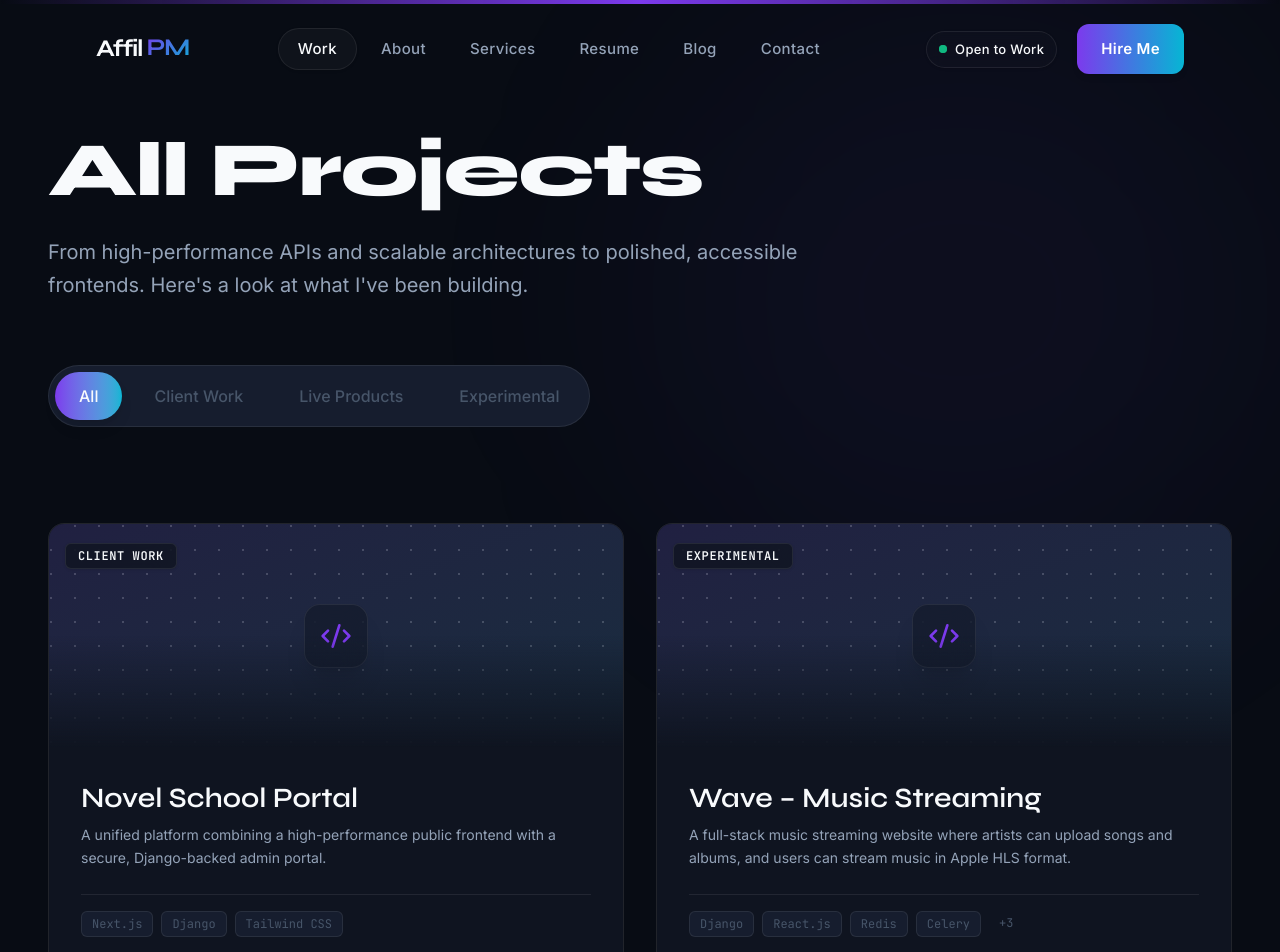
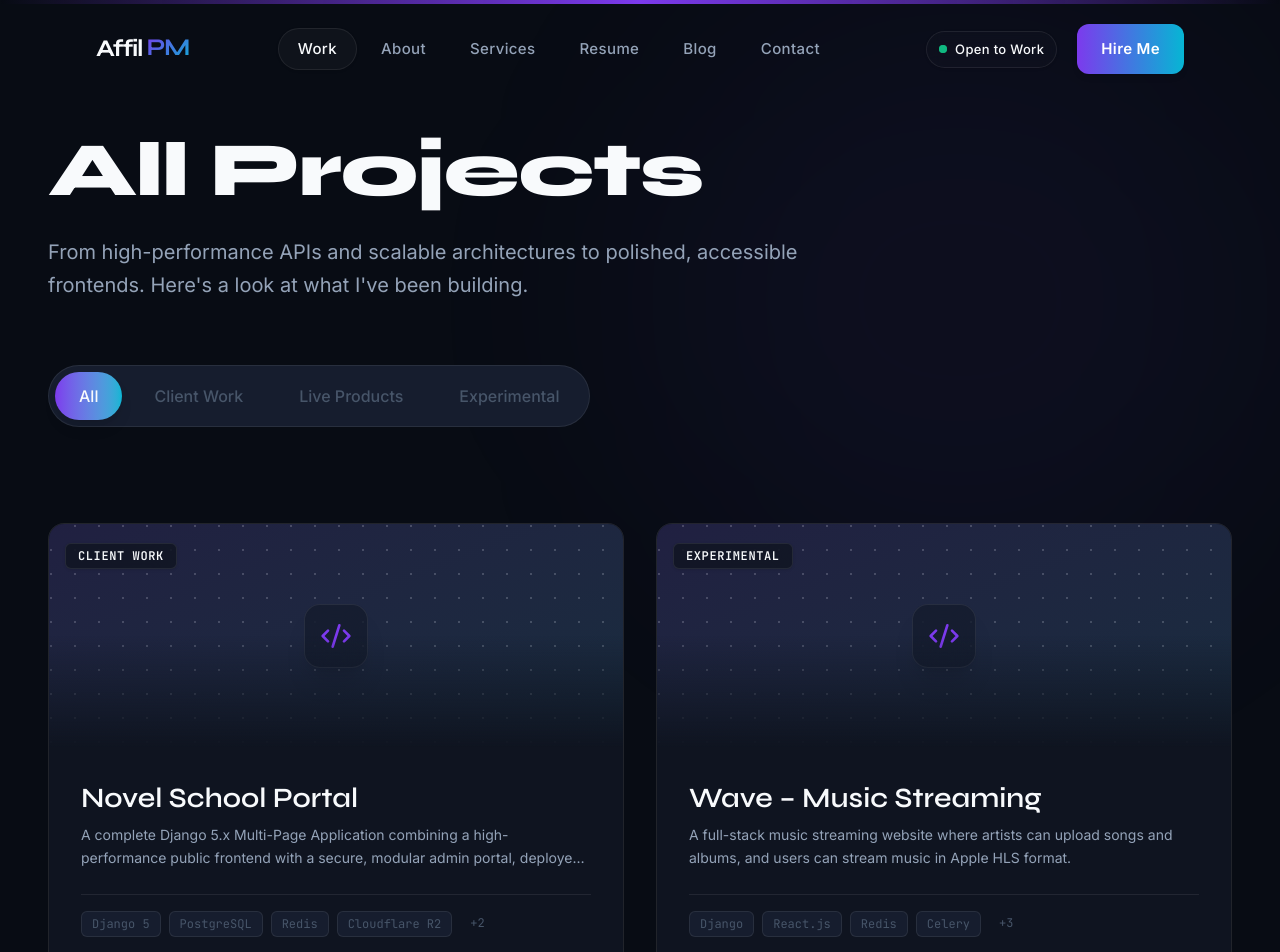
Before and after one commit to affilpm/portfolio-v3-nextjs, a Next.js app: page /work in a window 1280 px wide. Shown: the top 952 px of the page. Built offline with nearby package versions, Linux system fonts and the light colour scheme.

Commit message:
docs: enrich novel school project details with comprehensive tech stack and infrastructure data

```diff
--- a/src/data/projects.ts
+++ b/src/data/projects.ts
@@ -19,12 +19,24 @@ export const projects: Project[] = [
     title: "Novel School Portal",
     category: "Client Work",
     problem:
-      "Traditional school websites suffer from static content and poor mobile responsiveness.",
+      "A fast, modern, and SEO-optimized web presence was needed with a comprehensive admin CMS for school management, requiring enterprise-grade deployment and media scaling.",
     solution:
-      "A unified platform combining a high-performance public frontend with a secure, Django-backed admin portal.",
-    stack: ["Next.js", "Django", "Tailwind CSS"],
-    features: ["HttpOnly Auth", "Dynamic SEO", "Admin Portal"],
-    impact: "Delivered 100% Lighthouse score and streamlined admin workflows.",
+      "A complete Django 5.x Multi-Page Application combining a high-performance public frontend with a secure, modular admin portal, deployed via Docker with full Redis caching.",
+    stack: [
+      "Django 5",
+      "PostgreSQL",
+      "Redis",
+      "Cloudflare R2",
+      "Docker",
+      "Tailwind CSS",
+    ],
+    features: [
+      "Custom CMS & RBAC",
+      "Redis Page Caching",
+      "Automated Image/PDF Optimization",
+    ],
+    impact:
+      "Delivered a highly secure, rate-limited, and scalable platform with CDN integration.",
     github: "", // Private repo
     live: "https://novelschoolindia.com",
   },
```
